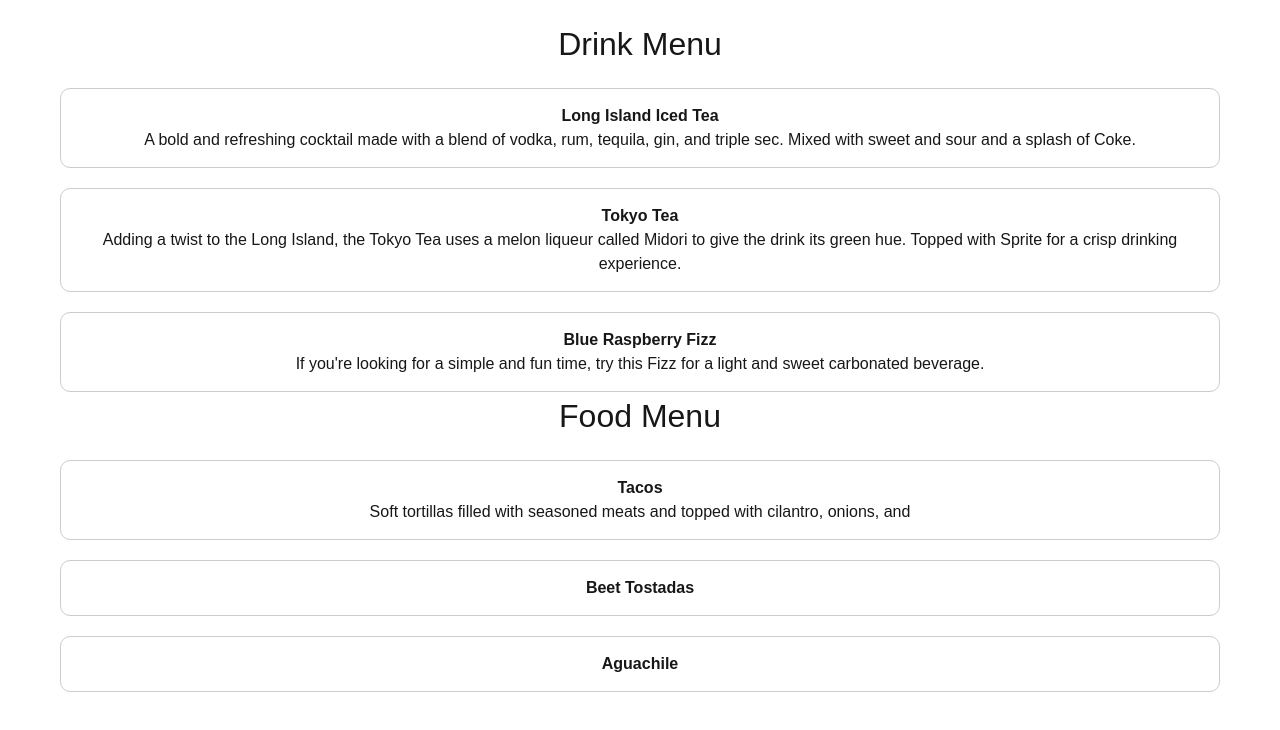
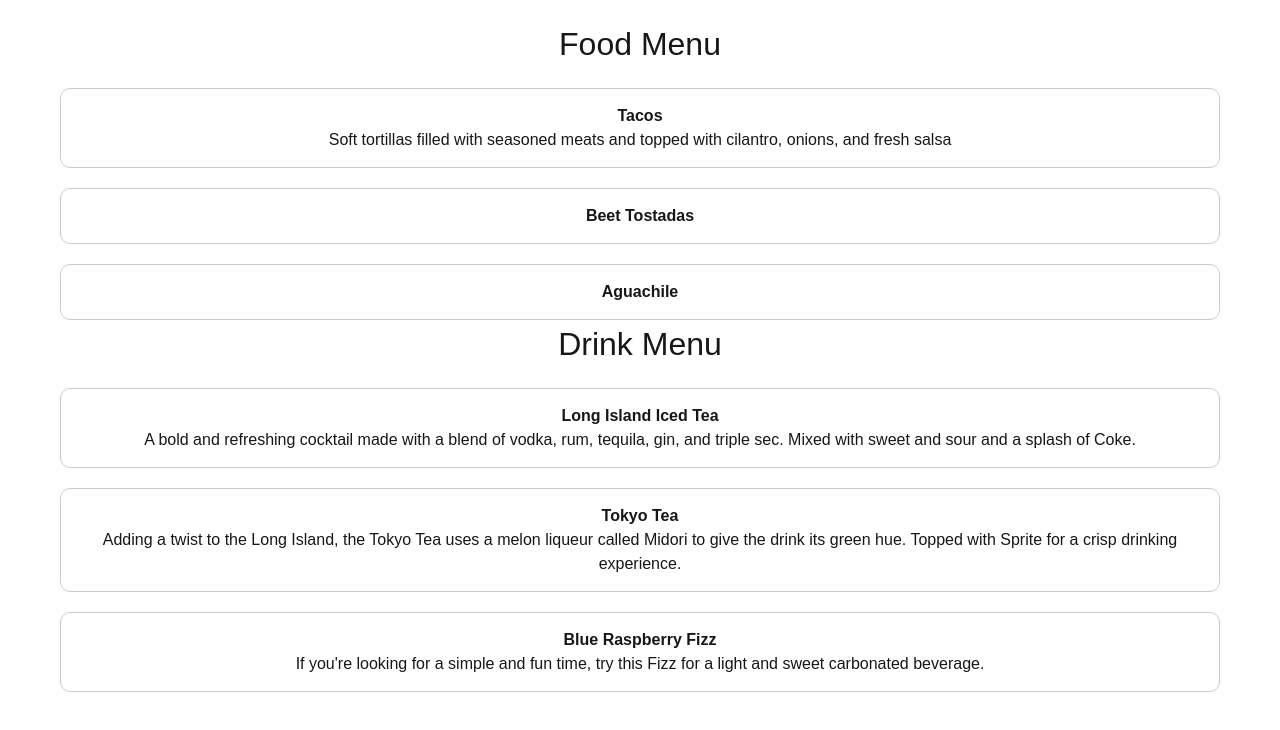
Before and after one commit to lawrenceDegoma/Menu, a Next.js app: page / in a window 1280 px wide. Shown: the top 730 px of the page. Built offline with nearby package versions, Linux system fonts and the light colour scheme.

Commit message:
Reformatted

```diff
--- a/app/page.tsx
+++ b/app/page.tsx
@@ -10,17 +10,17 @@ export default function Home() {
     ]);
 
     const [foodItems] = useState([
-        { name: "Tacos", description: "Soft tortillas filled with seasoned meats and topped with cilantro, onions, and "},
+        { name: "Tacos", description: "Soft tortillas filled with seasoned meats and topped with cilantro, onions, and fresh salsa"},
         { name: "Beet Tostadas", description: ""},
         { name: "Aguachile", description: ""}
     ]);
 
     return (
         <div style={styles.container}>
-            {/* Drink Menu */}
-            <h1 style={styles.heading}>Drink Menu</h1>
+            {/* Food Menu */}
+            <h1 style={styles.heading}>Food Menu</h1>
             <div style={styles.menuGrid}>
-                {menuItems.map((item, index) => (
+                {foodItems.map((item, index) => (
                     <div key={index} style={styles.card}>
                         <h2 style={styles.itemName}>{item.name}</h2>
                         <p>{item.description}</p>
@@ -28,10 +28,10 @@ export default function Home() {
                 ))}
             </div>
 
-            {/* Food Menu */}
-            <h1 style={styles.heading}>Food Menu</h1>
+            {/* Drink Menu */}
+            <h1 style={styles.heading}>Drink Menu</h1>
             <div style={styles.menuGrid}>
-                {foodItems.map((item, index) => (
+                {menuItems.map((item, index) => (
                     <div key={index} style={styles.card}>
                         <h2 style={styles.itemName}>{item.name}</h2>
                         <p>{item.description}</p>
```
